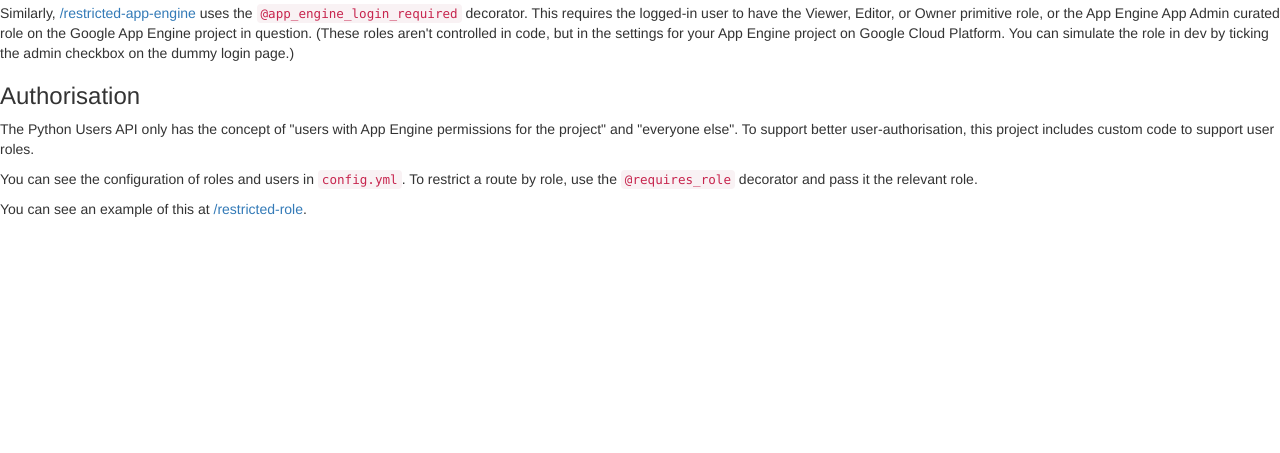
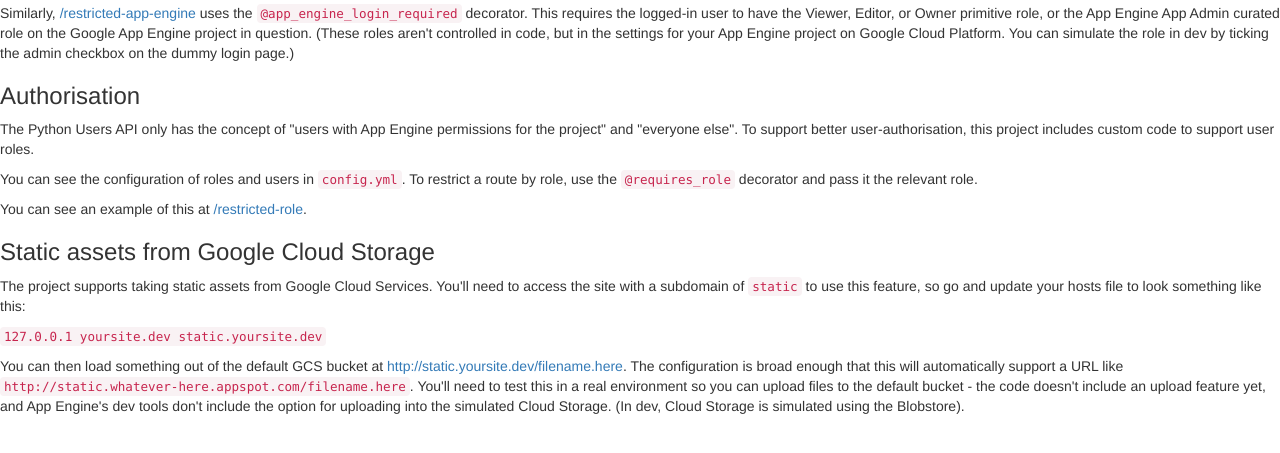
Before and after one commit to whiteoctober/proto-temp, a Python web app: template templates/index.html in a window 1280 px wide. Shown: the part 270-723 px from the top of the page. Run offline with Jinja, Linux system fonts and the light colour scheme; the template is opened without the code that fills it, so the values that code supplies are empty; some libraries are stand-ins or nearby versions.

Commit message:
Document that static GCS stuff

```diff
--- a/templates/index.html
+++ b/templates/index.html
@@ -1,4 +1,4 @@
-{% extends "base.html" %}
+    {% extends "base.html" %}
 
 {% block body %}
     <h2>
@@ -49,4 +49,21 @@
         You can see an example of this at <a href="/restricted-role">/restricted-role</a>.
     </p>
 
+    <h3>Static assets from Google Cloud Storage</h3>
+
+    <p>
+        The project supports taking static assets from Google Cloud Services.
+        You'll need to access the site with a subdomain of <code>static</code> to use this feature, so go and update your hosts file to look something like this:
+    </p>
+
+    <p>
+        <code>127.0.0.1 yoursite.dev static.yoursite.dev</code>
+    </p>
+
+    <p>
+        You can then load something out of the default GCS bucket at <a href="http://static.yoursite.dev/filename-here">http://static.yoursite.dev/filename.here</a>.
+        The configuration is broad enough that this will automatically support a URL like <code>http://static.whatever-here.appspot.com/filename.here</code>.
+        You'll need to test this in a real environment so you can upload files to the default bucket - the code doesn't include an upload feature yet, and App Engine's dev tools don't include the option for uploading into the simulated Cloud Storage.  (In dev, Cloud Storage is simulated using the Blobstore).
+    </p>
+
 {% endblock  %}
```
